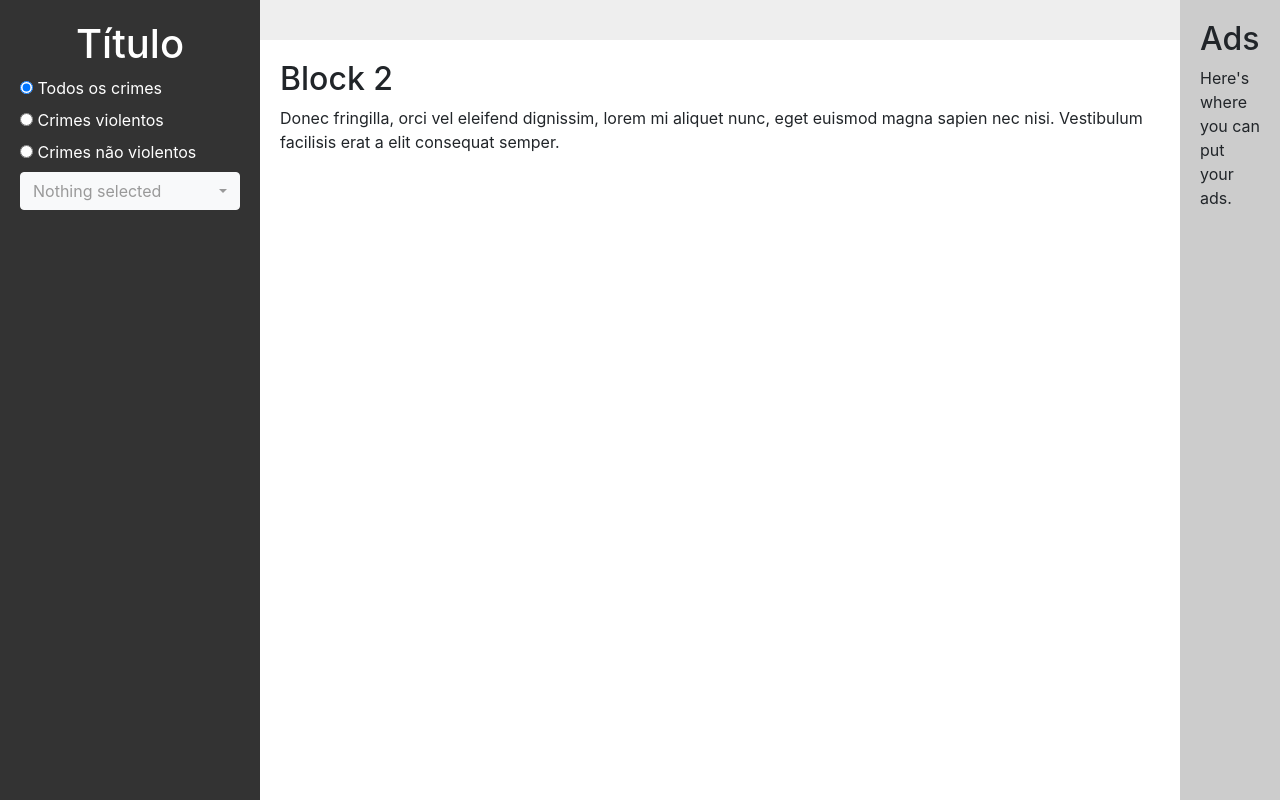
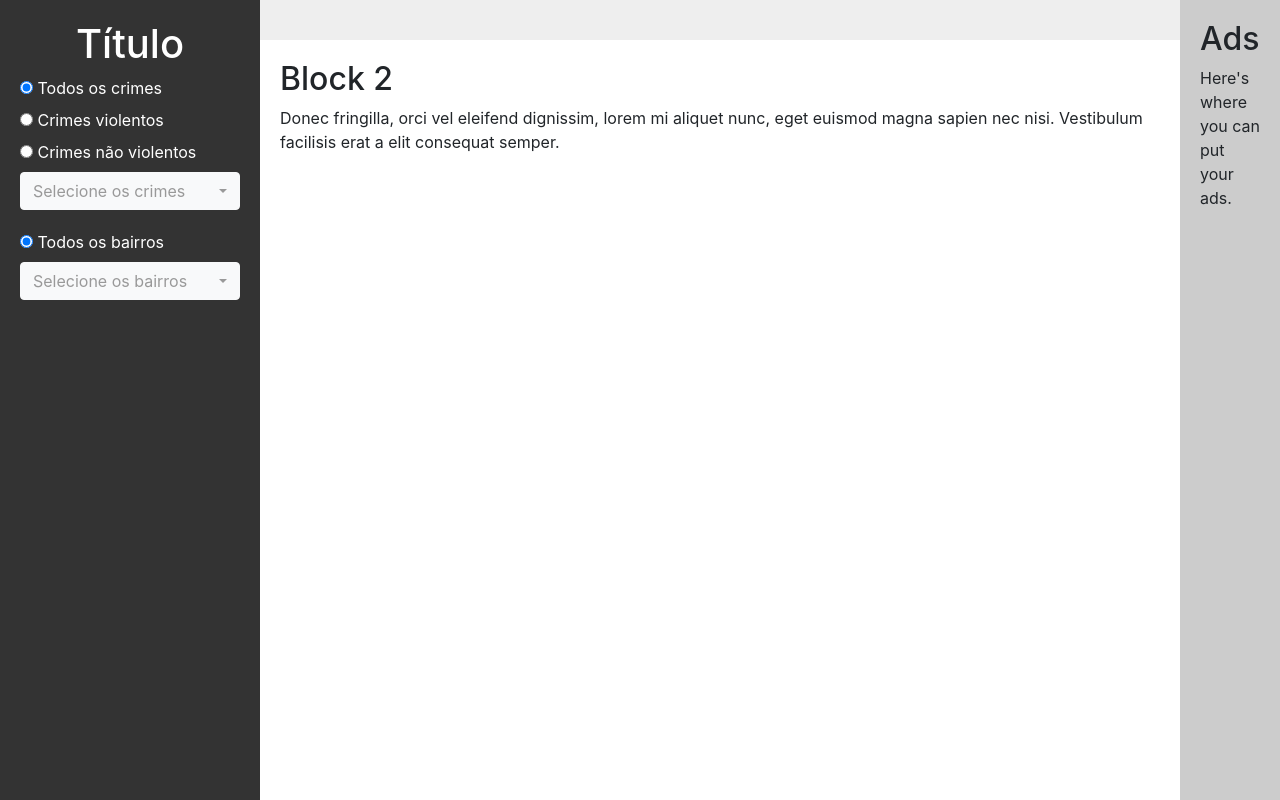
Before and after one commit to vdresch/mapa_violencia_django, a Django app: template mapa_violencia/mapa/templates/mapa_violencia/index.html in a window 1280 px wide. Run offline with Django 4.2, Linux system fonts and the light colour scheme; the template is opened without the code that fills it, so the values that code supplies are empty; some libraries are stand-ins or nearby versions.

Commit message:
Form para seleção de bairros. Correção do bug que não permite voltar a selecionar uma categoria após selecionar da lista.

```diff
--- a/mapa_violencia/mapa/templates/mapa_violencia/index.html
+++ b/mapa_violencia/mapa/templates/mapa_violencia/index.html
@@ -46,7 +46,7 @@
 			<h1 style="text-align: center;">Título</h1>
 		</div>
 		<div>
-			<form id="vote_form">
+			<form id="form_crimes">
 			{% csrf_token %}
 			<fieldset>
 				<input type="radio" id="all" name="tipo_crime" value="all" checked>
@@ -55,14 +55,27 @@
 				<label for="huey">Crimes violentos</label> <br>
 				<input type="radio" id="not_violent" name="tipo_crime" value="not_violent">
 				<label for="huey">Crimes não violentos</label>
-				<select id="select_crimes" name="tipo_crime" class="selectpicker" multiple data-live-search="true">
+				<select id="select_crimes" name="tipo_crime" class="selectpicker" title="Selecione os crimes" multiple data-live-search="true">
 					{% for i in lista_crimes %}
 						<option values= {{ i }}> {{ i }} </option>
 					{% endfor %}
 				</select>
 			</fieldset>
 			</form>
-
+		</div>
+		<div style="padding-top: 20px;">
+			<form id="form_neighborhoods">
+			{% csrf_token %}
+			<fieldset>
+				<input type="radio" id="all_bairros" name="neighborhoods" value="all" checked>
+				<label for="huey">Todos os bairros</label> <br>
+				<select id="select_neighborhoods" name="neighborhoods" class="selectpicker" title="Selecione os bairros" multiple data-live-search="true">
+					{% for i in lista_bairros %}
+						<option values= {{ i }}> {{ i }} </option>
+					{% endfor %}
+				</select>
+			</fieldset>
+			</form>
 		</div>
 	</nav>
   <main>
@@ -81,8 +94,7 @@
 
 {{ form.media.js }}
 <script>
-	document.getElementById('vote_form').addEventListener('change', function (e) {
-		console.log(document.getElementById('vote_form'));
+	document.getElementById('select_crimes').addEventListener('change', function (e) {
 		if($('#select_crimes').val()) {
 			document.getElementById('all').checked = false;
 			document.getElementById('violent').checked = false;
@@ -93,8 +105,52 @@
 				document.getElementById('all').checked = true;
 			}
 		}
+		console.log(document.getElementById('form_crimes'));
+	});
+	document.getElementById('all').addEventListener('change', function (e) {
+		document.getElementById('all').checked = true;
+		if($('#select_crimes').val()) {
+			$('#select_crimes').selectpicker('deselectAll');
+		}
+		console.log(document.getElementById('form_crimes'));
+	});
+	document.getElementById('violent').addEventListener('change', function (e) {
+		document.getElementById('violent').checked = true;
+		if($('#select_crimes').val()) {
+			$('#select_crimes').selectpicker('deselectAll');
+		}
+		console.log(document.getElementById('form_crimes'));
+	});
+	document.getElementById('not_violent').addEventListener('change', function (e) {
+		document.getElementById('not_violent').checked = true;
+		if($('#select_crimes').val()) {
+			$('#select_crimes').selectpicker('deselectAll');
+		}
+		console.log(document.getElementById('form_crimes'));
 	});
 </script>
+<script>
+	document.getElementById('select_neighborhoods').addEventListener('change', function (e) {
+
+		if($('#select_neighborhoods').val()) {
+			document.getElementById('all_bairros').checked = false;
+		}
+		else {
+			if (!document.getElementById('all_bairros').checked) {
+				document.getElementById('all_bairros').checked = true;
+			}
+		}
+		console.log(document.getElementById('form_neighborhoods'));
+	});
+	document.getElementById('all_bairros').addEventListener('change', function (e) {
+		document.getElementById('all_bairros').checked = true;
+		if($('#select_neighborhoods').val()) {
+			$('#select_neighborhoods').selectpicker('deselectAll');
+		}
+		console.log(document.getElementById('form_crimes'));
+	});
+</script>
+
 <link rel="stylesheet" href="https://stackpath.bootstrapcdn.com/bootstrap/4.1.1/css/bootstrap.min.css">
 <link rel="stylesheet" href="https://cdnjs.cloudflare.com/ajax/libs/bootstrap-select/1.13.1/css/bootstrap-select.css" />
 <script src="https://ajax.googleapis.com/ajax/libs/jquery/2.1.1/jquery.min.js"></script>
--- a/mapa_violencia/mapa/views.py
+++ b/mapa_violencia/mapa/views.py
@@ -16,5 +16,8 @@ def mapa(request):
     map_html = m._repr_html_()
 
     lista_crimes = ['Teste1', 'Teste2', 'Teste3']
+    lista_bairros = ['Teste1', 'Teste2', 'Teste3']
 
-    return render(request, 'mapa_violencia/index.html', {'map_html': map_html, 'lista_crimes': lista_crimes})
+    context = {'map_html': map_html, 'lista_crimes': lista_crimes, 'lista_bairros': lista_bairros}
+
+    return render(request, 'mapa_violencia/index.html', context)
```
